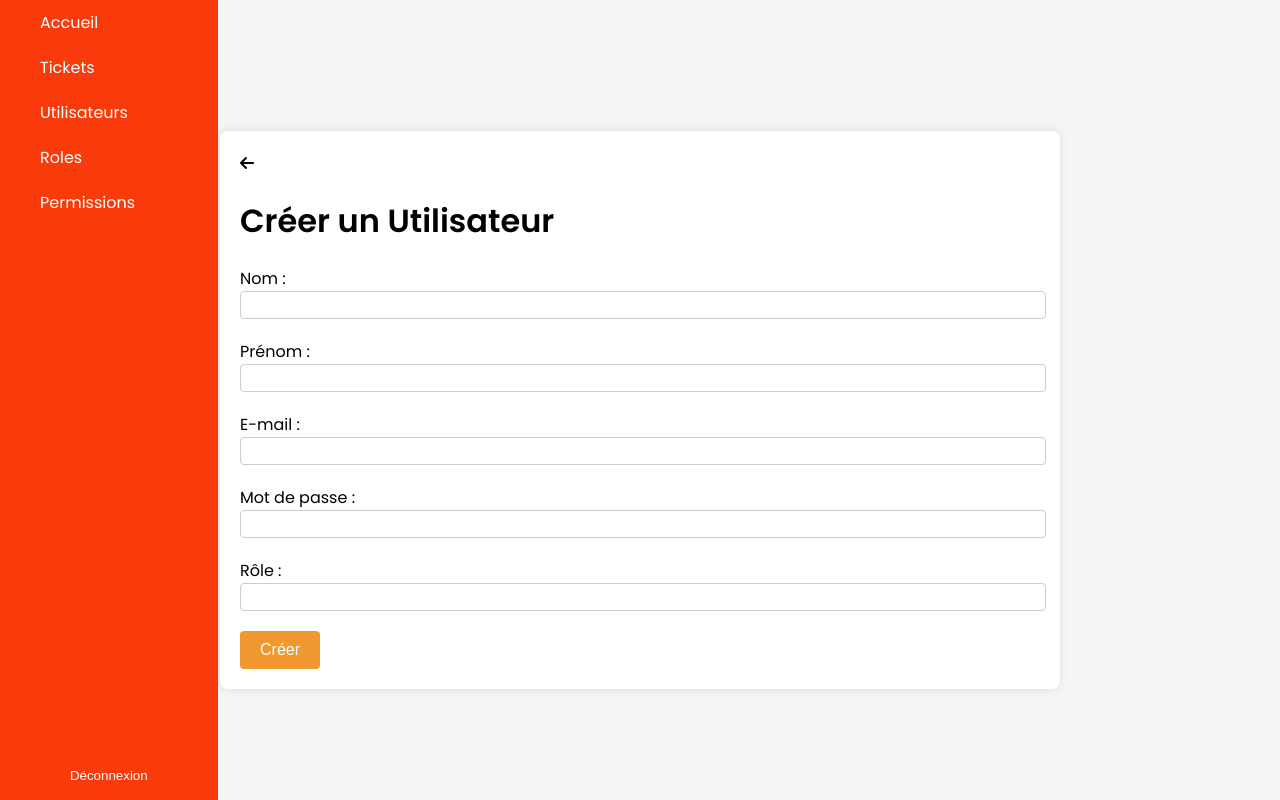
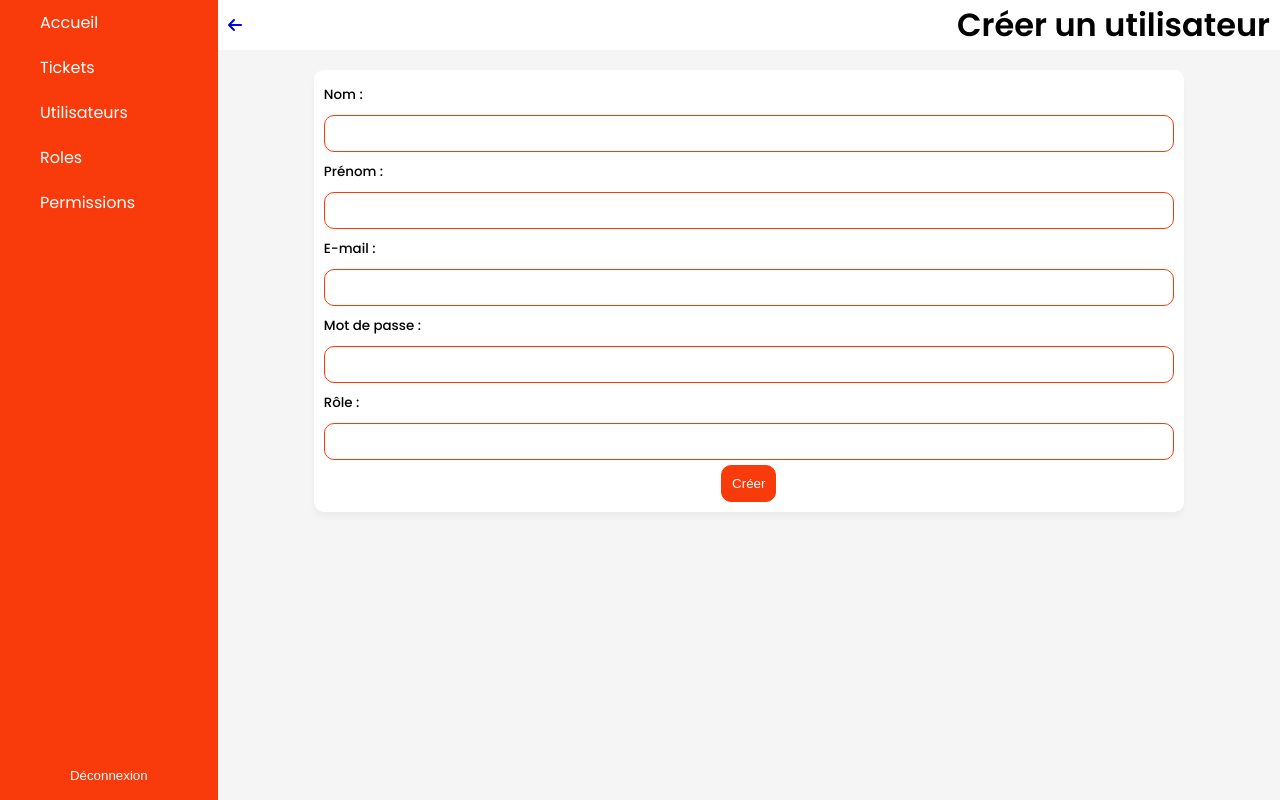
Before and after one commit to NicolasMineo13/public_sae, a React app in the folder frontend/: page /utilisateurs/create in a window 1280 px wide. Built offline with nearby package versions, Linux system fonts and the light colour scheme.

Commit message:
modif boutons

```diff
--- a/frontend/src/js/CreateUtilisateur.js
+++ b/frontend/src/js/CreateUtilisateur.js
@@ -1,5 +1,6 @@
 import React, { useState } from 'react';
-import '../css/CreateUtilisateur.css'; // Assurez-vous d'ajouter ce fichier CSS
+// import '../css/CreateUtilisateur.css'; // Assurez-vous d'ajouter ce fichier CSS
+import '../scss/app.scss';
 import { useAuth } from './AuthContext'; // Importez le hook useAuth
 import { useNavigate, Link } from 'react-router-dom';
 import Header from './Header';
@@ -65,34 +66,38 @@ function CreateUtilisateur() {
     return (
         <div className="home__container">
             <Header />
-            <div className="create-utilisateur__container">
-                <Link to='/utilisateurs' className='create-utilisateur__back-button'>
-                    <FontAwesomeIcon icon={faArrowLeft} className='me-2' />
+            <div className="create-utilisateur__container-page">
+                <div className='top__header-page'>
+                    <Link to="/utilisateurs" className="create-ticket__back-button">
+                        <FontAwesomeIcon icon={faArrowLeft} />
                     </Link>
-                <h1>Créer un Utilisateur</h1>
+                    <h1>Créer un utilisateur</h1>
+                </div>
+                <div className='create-utilisateur__form-container'>
                     <form onSubmit={handleSubmit}>
-                    <div className="create-utilisateur__form-group">
+                        <div className="input-group">
                             <label htmlFor="nom">Nom :</label>
-                        <input type="text" id="nom" value={nom} onChange={(e) => setNom(e.target.value)} className="create-utilisateur__input" required />
+                            <input className="input__text" type="text" id="nom" value={nom} onChange={(e) => setNom(e.target.value)} required />
                         </div>
-                    <div className="create-utilisateur__form-group">
+                        <div className="input-group">
                             <label htmlFor="prenom">Prénom :</label>
-                        <input type="text" id="prenom" value={prenom} onChange={(e) => setPrenom(e.target.value)} className="create-utilisateur__input" required />
+                            <input className="input__text" type="text" id="prenom" value={prenom} onChange={(e) => setPrenom(e.target.value)} required />
                         </div>
-                    <div className="create-utilisateur__form-group">
+                        <div className="input-group">
                             <label htmlFor="email">E-mail :</label>
-                        <input type="email" id="email" value={email} onChange={(e) => setEmail(e.target.value)} className="create-utilisateur__input" required />
+                            <input className="input__text" type="email" id="email" value={email} onChange={(e) => setEmail(e.target.value)} required />
                         </div>
-                    <div className="create-utilisateur__form-group">
+                        <div className="input-group">
                             <label htmlFor="password">Mot de passe :</label>
-                        <input type="text" id="password" value={password} onChange={(e) => setPassword(e.target.value)} className="create-utilisateur__input" required />
+                            <input className="input__text" type="text" id="password" value={password} onChange={(e) => setPassword(e.target.value)} required />
                         </div>
-                    <div className="create-utilisateur__form-group">
+                        <div className="input-group">
                             <label htmlFor="id_role">Rôle :</label>
-                        <input type="text" id="id_role" value={id_role} onChange={(e) => setRole(e.target.value)} className="create-utilisateur__input" required />
+                            <input className="input__text" type="text" id="id_role" value={id_role} onChange={(e) => setRole(e.target.value)} required />
                         </div>
-                    <button className="create-utilisateur__button" type="submit">Créer</button>
+                        <button className="input__button" type="submit">Créer</button>
                     </form>
+                </div>
             </div>
         </div>
     );
--- a/frontend/src/js/Tickets.js
+++ b/frontend/src/js/Tickets.js
@@ -161,9 +161,9 @@ function Tickets() {
                             <option value="date_cloture">Date de clôture</option>
                         </select>
                         <input className="tickets__input" type="text" placeholder="Valeur de filtre..." value={filterValue} onChange={handleFilterValueChange} />
-                        <button className='tickets__button' onClick={handleAddFilter}>Ajouter</button>
-                        <button className='tickets__button' onClick={() => setSelectedFilters([])}>Effacer les filtres</button>
-                        <button className='tickets__button ms-3' onClick={fetchTickets}>Filtrer</button>
+                        <button className='input__button' onClick={handleAddFilter}>Ajouter</button>
+                        <button className='input__button' onClick={() => setSelectedFilters([])}>Effacer les filtres</button>
+                        <button className='input__button' onClick={fetchTickets}>Filtrer</button>
                     </div>
                 </div>
                 <div className="tickets__selected-filters">
--- a/frontend/src/js/Utilisateurs.js
+++ b/frontend/src/js/Utilisateurs.js
@@ -101,6 +101,8 @@ function Utilisateurs() {
                 </div>
                 <div className="utilisateurs__top-section-container">
                     <div className='utilisateurs__filter-container'>
+                        <div className='input-group'>
+                            <label>Catégorie</label>
                             <select className="utilisateurs__select" value={filterField} onChange={handleFilterFieldChange}>
                                 <option value="id">ID</option>
                                 <option value="nom">Nom</option>
@@ -109,10 +111,17 @@ function Utilisateurs() {
                                 <option value="login">Login</option>
                                 <option value="role">Rôle</option>
                             </select>
-                        <input className="utilisateurs__input" type="text" placeholder="Valeur de filtre..." value={filterValue} onChange={handleFilterValueChange} />
-                        <button className='utilisateurs__button' onClick={handleAddFilter}>Ajouter</button>
-                        <button className='utilisateurs__button' onClick={() => setSelectedFilters([])}>Effacer les filtres</button>
-                        <button className='utilisateurs__button ms-3' onClick={fetchUtilisateurs}>Filtrer</button>
+                        </div>
+                        <div className='input-group'>
+                            <label>Recherche</label>
+                            <input className="input__text" type="text" placeholder="Valeur de filtre..." value={filterValue} onChange={handleFilterValueChange} />
+                        </div>
+                        <div className='input-group'>
+                            <button className='input__button' onClick={handleAddFilter}>Ajouter</button>
+                            <button className='input__button' onClick={() => setSelectedFilters([])}>Effacer les filtres</button>
+                            <button className='input__button' onClick={fetchUtilisateurs}>Filtrer</button>
+                        </div>
+
                         <div className="utilisateurs__selected-filters">
                             {selectedFilters.map((filter, index) => (
                                 <div key={index} className="utilisateurs__filter-item">
--- a/frontend/src/scss/app.scss
+++ b/frontend/src/scss/app.scss
@@ -6,3 +6,4 @@
 @import 'pages/tickets';
 @import 'pages/create-ticket';
 @import 'pages/utilisateurs';
+@import 'pages/create-utilisateur';
--- a/frontend/src/scss/components/form.scss
+++ b/frontend/src/scss/components/form.scss
@@ -17,3 +17,13 @@
         padding: 10px;
     }
 }
+
+.input__button {
+    display: flex;
+    margin: 0 auto;
+    padding: 10px;
+    border-radius: 10px;
+    background-color: $primary;
+    border: 1px solid $primary;
+    color: white;
+}
--- a/frontend/src/scss/components/login.scss
+++ b/frontend/src/scss/components/login.scss
@@ -27,16 +27,5 @@
             padding: 0;
             text-align: center;
         }
-
-        .input__button {
-            display: flex;
-            margin: 0 auto;
-            margin-top: 10px;
-            padding: 10px;
-            border-radius: 10px;
-            background-color: $primary;
-            border: 1px solid $primary;
-            color: white;
-        }
     }
 }
--- /dev/null
+++ b/frontend/src/scss/pages/create-utilisateur.scss
@@ -0,0 +1,24 @@
+.create-utilisateur__container-page {
+    position: absolute;
+    width: calc(100vw - 17vw);
+    height: 100%;
+    left: 17vw;
+    top: 0;
+    background-color: $background;
+    .create-utilisateur__form-container {
+        width: 100%;
+        display: flex;
+        justify-content: center;
+        form {
+            box-shadow: 0rem 0.3125rem 0.3125rem 0rem rgba(82, 63, 105, 0.05);
+            width: 80%;
+            background-color: white;
+            padding: 10px;
+            border-radius: 10px;
+            display: flex;
+            align-items: center;
+            justify-content: space-between;
+            flex-direction: column;
+        }
+    }
+}
```
Also changed, not shown: frontend/src/js/CreateTicket.js (+4 -4 lines), 1 other file. Lines whose indentation alone changed are shown as unchanged.
